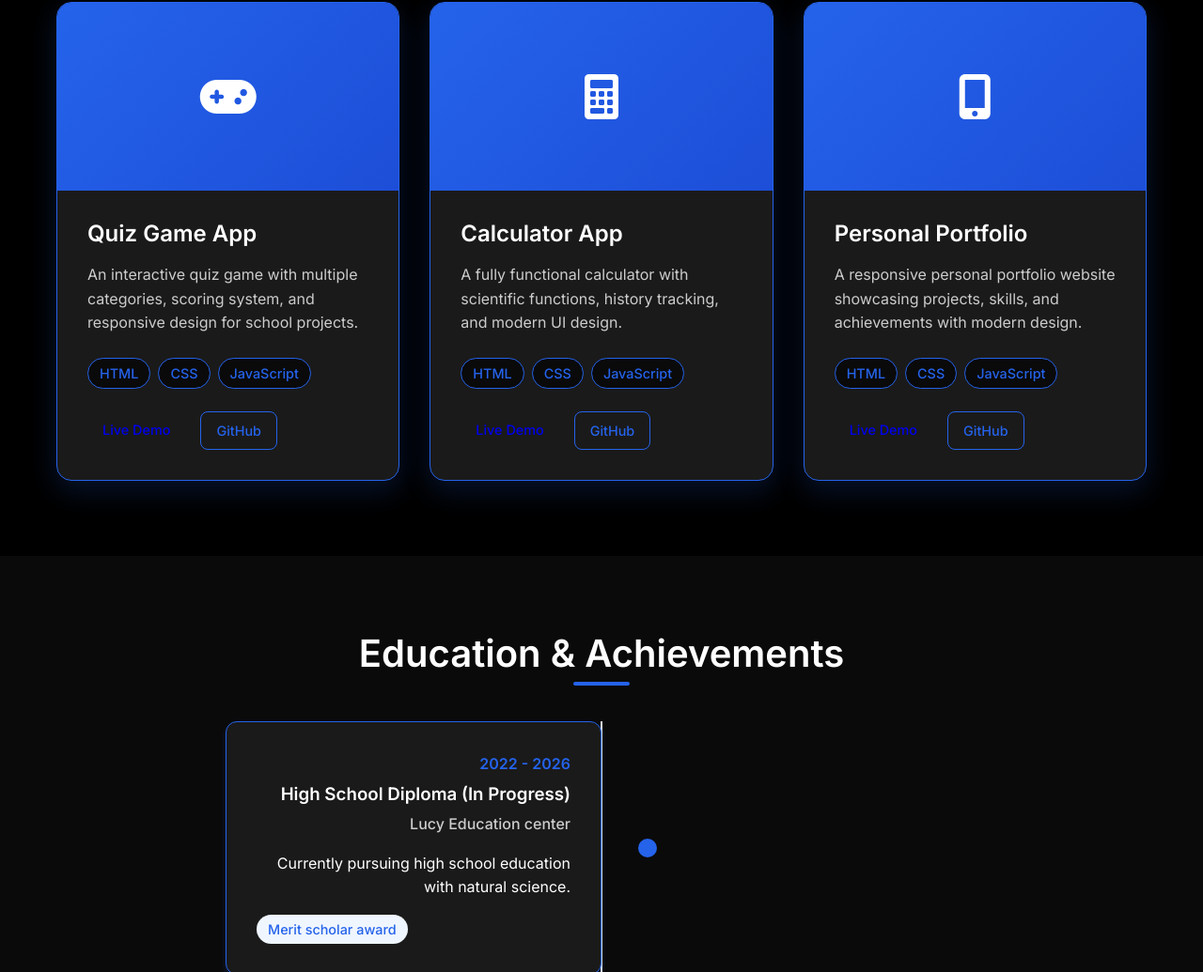
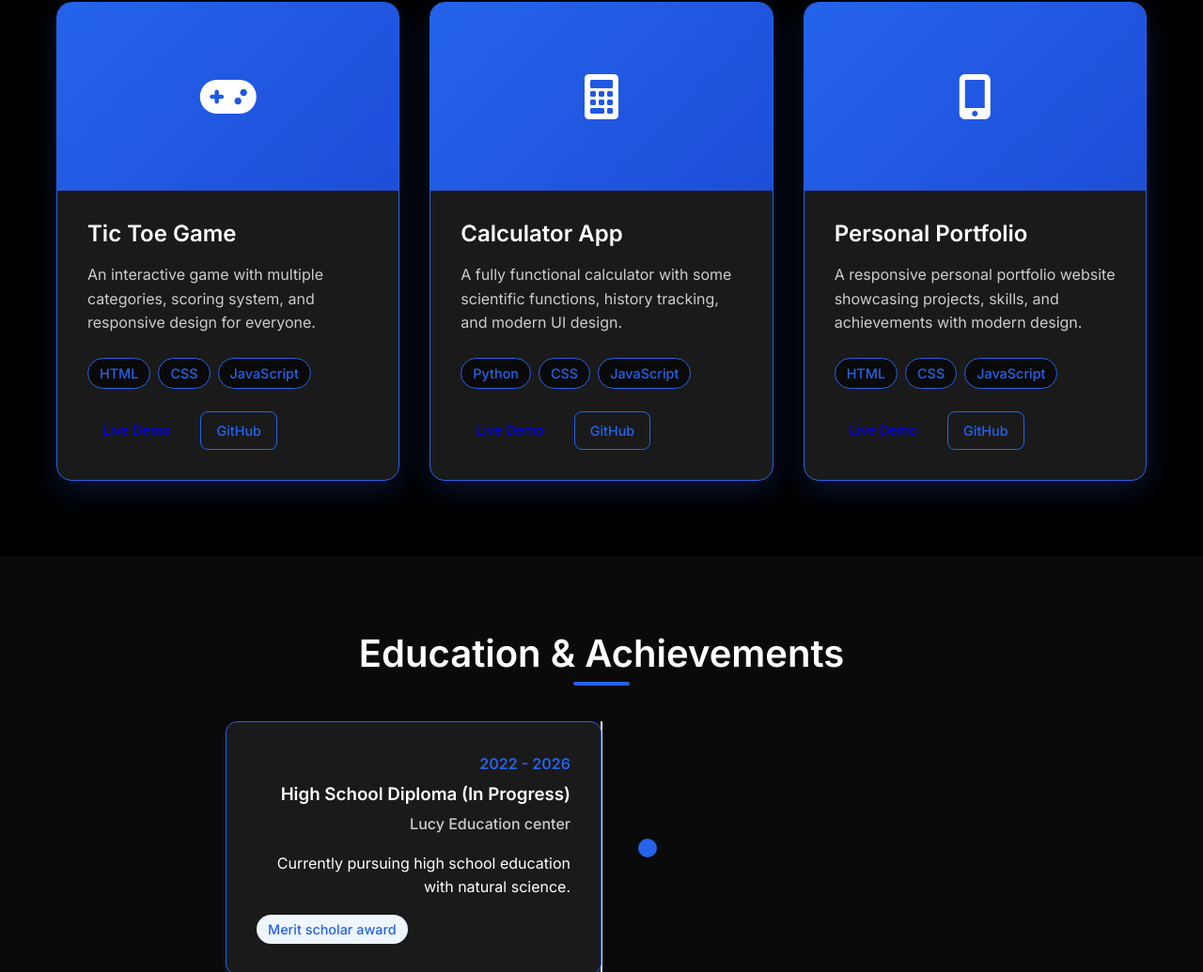
Before and after one commit to Bereket12-G/Michael, a website: page index.html in a window 1280 px wide. Shown: the part 2806-3841 px from the top of the page at 94% size. Drawn offline with Linux system fonts and the light colour scheme.

Commit message:
Update index.html

```diff
--- a/index.html
+++ b/index.html
@@ -222,8 +222,8 @@
                         <i class="fas fa-gamepad"></i>
                     </div>
                     <div class="project-content">
-                        <h3>Quiz Game App</h3>
-                        <p>An interactive quiz game with multiple categories, scoring system, and responsive design for school projects.</p>
+                        <h3>Tic Toe Game</h3>
+                        <p>An interactive game with multiple categories, scoring system, and responsive design for everyone.</p>
                         <div class="project-tech">
                             <span>HTML</span>
                             <span>CSS</span>
@@ -241,9 +241,9 @@
                     </div>
                     <div class="project-content">
                         <h3>Calculator App</h3>
-                        <p>A fully functional calculator with scientific functions, history tracking, and modern UI design.</p>
+                        <p>A fully functional calculator with some scientific functions, history tracking, and modern UI design.</p>
                         <div class="project-tech">
-                            <span>HTML</span>
+                            <span>Python</span>
                             <span>CSS</span>
                             <span>JavaScript</span>
                         </div>
```
